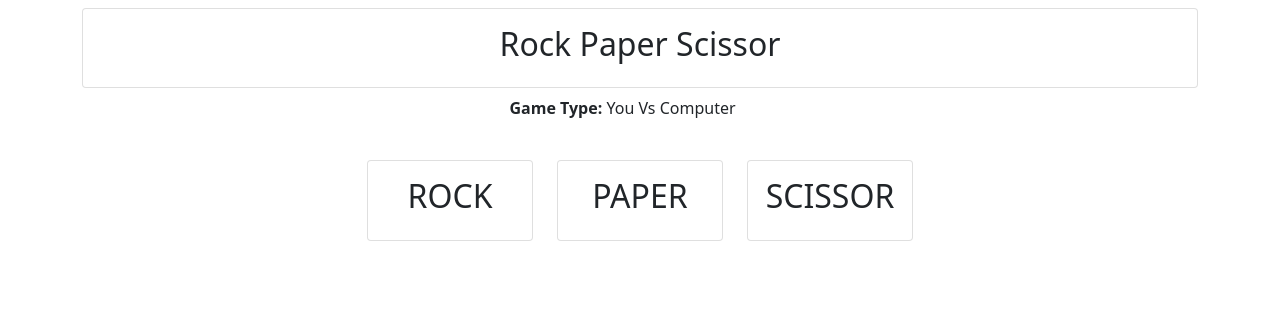
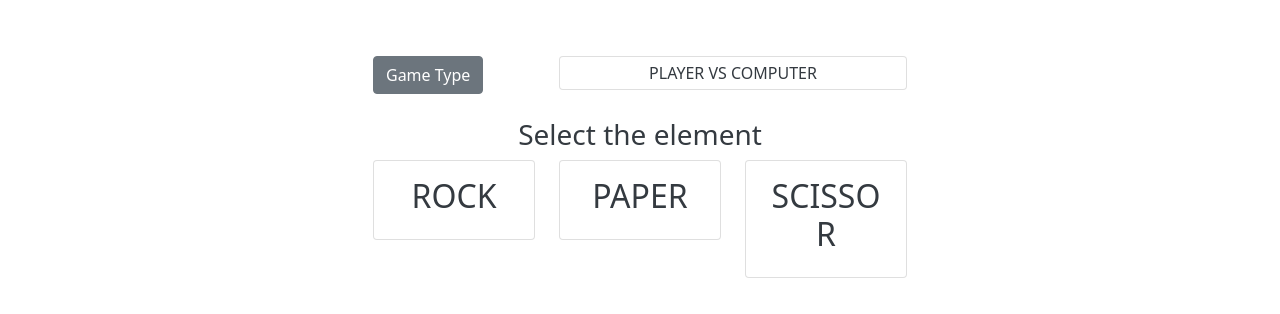
Before and after one commit to tarekahsan709/Rock-Paper-Scissors-App, a Vue app in the folder app/: page / in a window 1280 px wide. Shown: the top 314 px of the page. Built offline with nearby package versions, Linux system fonts and the light colour scheme.

Commit message:
Add computer vs computer game

```diff
--- a/app/public/index.html
+++ b/app/public/index.html
@@ -4,7 +4,7 @@
     <meta charset="utf-8">
     <meta http-equiv="X-UA-Compatible" content="IE=edge">
     <meta name="viewport" content="width=device-width,initial-scale=1.0">
-    <link rel="icon" href="<%= BASE_URL %>favicon.ico">
+    <link rel='icon' href="<%= BASE_URL %>favicon.ico">
     <title><%= htmlWebpackPlugin.options.title %></title>
   </head>
   <body>
--- a/app/src/App.vue
+++ b/app/src/App.vue
@@ -1,28 +1,34 @@
 <template>
-  <div class="container">
-    <app-head title="Rock Paper Scissor"></app-head>
-
-    <div class="row justify-content-center mt-2">
-      <div class="col col-lg-3">
-        <app-game-type></app-game-type>
-      </div>
-    </div>
-
-    <app-elements></app-elements>
+  <div class="container mt-4 p-4">
+    <app-game-type @onSelectedGameType="setGameType"></app-game-type>
+    <app-elements :game-type="gameType"></app-elements>
   </div>
 </template>
 
 <script>
-import Header from './components/Header.vue';
 import GameType from './components/GameType.vue';
 import Elements from './components/Elements.vue';
 
 export default {
   name: 'App',
   components: {
-    'app-head': Header,
     'app-game-type': GameType,
     'app-elements': Elements,
   },
+  data() {
+    return {
+      gameType: '',
+    };
+  },
+  methods: {
+    setGameType(gameType) {
+      this.gameType = gameType;
+    },
+  },
 };
 </script>
+<style>
+body {
+  color: #343a40;
+}
+</style>
--- a/app/src/components/Elements.vue
+++ b/app/src/components/Elements.vue
@@ -1,7 +1,13 @@
 <template>
+  <div>
     <div class="row justify-content-md-center mt-4">
+      <h3 class="text-center" v-show="!isCvsC">Select the element</h3>
+
       <div class="col col-lg-2" v-for="(value, key) in elements" :key="key">
-      <div class="card" @click="onSelectElement(value)">
+        <div class="card element"
+             @click="onSelectElement(value, key)"
+             :class="{ 'active': activeIndex === key }"
+        >
           <div class="card-body text-center">
             <h2>{{value.name.toUpperCase()}}</h2>
           </div>
@@ -12,28 +18,61 @@
         <div class="d-block text-center">
           <div class="row justify-content-md-center">
             <div class="col col-lg-5">
-          <p>Player one <br><b>{{playerOne.toUpperCase()}}</b></p>
+              <p>Player one <br><b>{{playerOne.name}}</b></p>
             </div>
             <div class="col col-lg-5">
-            <p>Player Two <br><b>{{playerTwo.toUpperCase()}}</b></p>
+              <p>Player Two <br><b>{{playerTwo.name}}</b></p>
             </div>
           </div>
-        <h1 class="mt-2">{{ winner.toUpperCase() }}</h1>
+          <h1 class="mt-2"><small>Result</small><br>{{ winner.toUpperCase() }}</h1>
         </div>
       </b-modal>
+    </div>
+
+    <div class="text-center mt-2">
+      <b-button
+        v-if="isReady"
+        @click="playHumanVsComputer()"
+        squared variant="primary"
+      >
+        Play</b-button>
+      <b-button
+        v-if="isCvsC"
+        @click="playComputerVsComputer()"
+        squared variant="primary"
+      >
+        Play Again</b-button>
+    </div>
   </div>
 </template>
 
 <script>
 import rps from '../../../rps';
+import { GAME_TYPE } from '../../../util/constant';
 
 export default {
   name: 'Elements',
+  props: {
+    gameType: String,
+  },
+  watch: {
+    gameType(gameType) {
+      if (GAME_TYPE.COMPUTER_VS_COMPUTER === gameType) {
+        this.isCvsC = true;
+        this.playComputerVsComputer();
+      } else {
+        this.isCvsC = false;
+      }
+    },
+  },
   data() {
     return {
       winner: '',
-      playerOne: '',
-      playerTwo: '',
+      playerOne: { },
+      playerTwo: { },
+      isReady: false,
+      isCvsC: false,
+      activeIndex: undefined,
     };
   },
   computed: {
@@ -47,17 +86,26 @@ export default {
     },
   },
   methods: {
-    onSelectElement(selectedElement) {
+    onSelectElement(selectedElement, key) {
       const computerElement = rps.getComputerChoice();
-      this.playerOne = selectedElement.name;
-      this.playerTwo = computerElement.name;
-
-      const winner = rps.getWinner(selectedElement, computerElement);
-      this.winner = winner;
-      this.showModal(winner);
+      this.playerOne = selectedElement;
+      this.playerTwo = computerElement;
+      this.activeIndex = key;
+      this.isReady = true;
     },
-    // eslint-disable-next-line no-unused-vars
-    showModal(winner) {
+    playHumanVsComputer() {
+      this.winner = rps.getWinner(this.playerOne, this.playerTwo);
+      this.showModal();
+      this.isReady = false;
+      this.activeIndex = undefined;
+    },
+    playComputerVsComputer() {
+      this.playerOne = rps.getComputerChoice();
+      this.playerTwo = rps.getComputerChoice();
+      this.winner = rps.getWinner(this.playerOne, this.playerTwo);
+      this.showModal();
+    },
+    showModal() {
       this.$refs['my-modal'].show();
     },
     hideModal() {
@@ -68,10 +116,14 @@ export default {
 </script>
 
 <style>
-.card:hover {
+.active {
+  background-color: #343a40;
+  color: white;
+}
+.element:hover {
   color: white;
   cursor: pointer;
-  background-color: black;
+  background-color: #343a40;
   border-color: white;
 }
 </style>
--- a/app/src/components/GameType.vue
+++ b/app/src/components/GameType.vue
@@ -1,11 +1,58 @@
 <template>
-  <p><b>Game Type:</b> You Vs Computer</p>
+    <div class="row justify-content-center mt-2 mb-2">
+      <div class="col col-lg-2">
+        <b-button @click="openGameTypeModal()">Game Type</b-button>
+      </div>
+
+      <div class="col col-lg-4">
+        <b-card no-body bg-variant="Default" class="text-center p-1">
+          <b-card-text>{{selectedGameType.toUpperCase()}}</b-card-text>
+        </b-card>
+      </div>
+
+      <div>
+        <b-modal ref="gameType-modal" ok-only title="Select Game Type" size="sm">
+          <b-button
+            variant="outline-secondary"
+            @click="selectGameType(gameType.PLAYER_VS_COMPUTER)">
+            {{gameType.PLAYER_VS_COMPUTER.toUpperCase() }}
+          </b-button>
+          <b-button
+            variant="outline-secondary"
+            @click="selectGameType(gameType.COMPUTER_VS_COMPUTER)"
+            class="mt-2">
+            {{gameType.COMPUTER_VS_COMPUTER.toUpperCase() }}
+          </b-button>
+        </b-modal>
+      </div>
+    </div>
 </template>
 
 <script>
+import { GAME_TYPE } from '../../../util/constant';
+
 export default {
   name: 'GameType',
-  props: {
+  data() {
+    return {
+      gameType: '',
+      selectedGameType: '',
+    };
+  },
+  created() {
+    this.gameType = JSON.parse(JSON.stringify(GAME_TYPE));
+    this.selectedGameType = this.gameType.PLAYER_VS_COMPUTER;
+    this.$emit('onSelectedGameType', this.selectedGameType);
+  },
+  methods: {
+    selectGameType(selectedGameType) {
+      this.selectedGameType = selectedGameType;
+      this.$emit('onSelectedGameType', this.selectedGameType);
+      this.$refs['gameType-modal'].hide();
+    },
+    openGameTypeModal() {
+      this.$refs['gameType-modal'].show();
+    },
   },
 };
 </script>
--- a/app/src/components/Header.vue
+++ /dev/null
@@ -1,20 +0,0 @@
-<template>
-  <div class="row">
-  <header class="header mt-2">
-    <div class="card">
-      <div class="card-body text-center">
-        <h2>{{title}}</h2>
-      </div>
-    </div>
-  </header>
-  </div>
-</template>
-
-<script>
-export default {
-  name: 'Header',
-  props: {
-    title: String,
-  },
-};
-</script>
--- a/rps.js
+++ b/rps.js
@@ -31,6 +31,10 @@ function getHumanChoice(elements, selectedElement) {
   return elements.get(selectedElement.toLowerCase());
 }
 
+function getRandomInt(max) {
+  return Math.floor(Math.random() * max);
+}
+
 /**
  *
  * @param {object} elements
@@ -38,8 +42,7 @@ function getHumanChoice(elements, selectedElement) {
  */
 function getComputerChoice() {
   const elements = getElements();
-  let randNum = Math.random() * elements.size;
-  randNum = Math.floor(randNum);
+  let randNum = getRandomInt(elements.size);
   let index = 0;
   let computerChoice;
 
```
Lines whose indentation alone changed are shown as unchanged.
